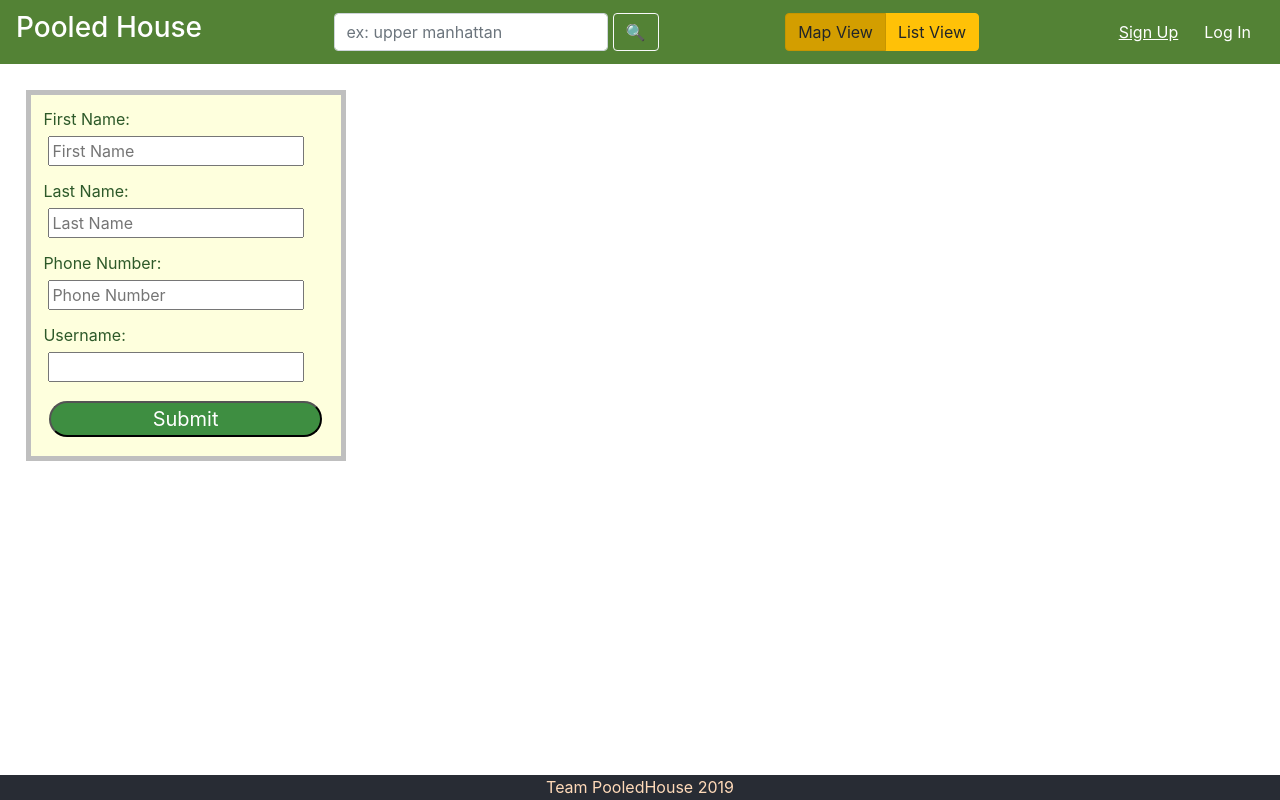
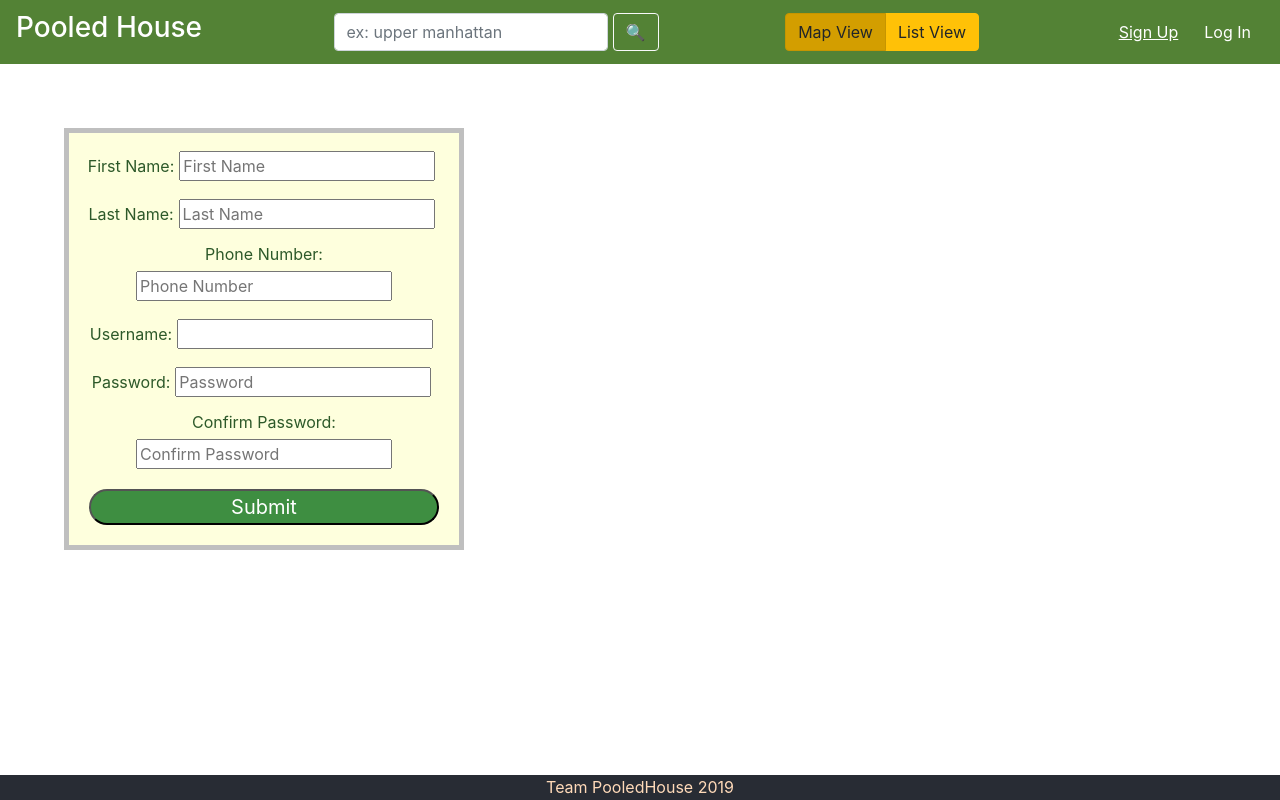
Before and after one commit to FarhanHyder/PooledHouse, a React (Create React App) app in the folder front-end/: page / in a window 1280 px wide. Both pictures are taken after a click on the button "Sign Up". Built offline with nearby package versions, Linux system fonts and the light colour scheme.

Commit message:
add signup form style

```diff
--- a/front-end/src/SignUp/SignUp.css
+++ b/front-end/src/SignUp/SignUp.css
@@ -15,15 +15,15 @@
 
 .container {
   display: grid;
-  margin: 2%;
-  text-align: left;
+  margin: 5%;
+  text-align: center;
   border: 5px;
   border-style: solid;
   border-color: #bfbfbf;
   background-color: #feffdd;
   padding: 1%;
   color: #2d5929;
-  width: 20em;
+  width: 25em;
 }
 
 input {
--- a/front-end/src/SignUp/SignUp.js
+++ b/front-end/src/SignUp/SignUp.js
@@ -17,16 +17,22 @@ class SighUp extends Component {
     return (<div>
       <form className='container' onSubmit={this.submit}>
         <label>First Name:
-          <input type='text' name='FirstName' placeholder='First Name' onChange={this.change} required/>
+          <input type='text' name='FirstName' placeholder='First Name' required/>
         </label>
         <label>Last Name:
-          <input type='text' name='LastName' placeholder='Last Name' onChange={this.change} required/>
+          <input type='text' name='LastName' placeholder='Last Name' required/>
         </label>
         <label>Phone Number:
-          <input type='tel' name='Telephone' placeholder='Phone Number' onChange={this.change} required/>
+          <input type='tel' name='Telephone' placeholder='Phone Number' required/>
         </label>
         <label>Username:
           <input type="text" ref={(input) => this.input = input} />
+        </label>
+        <label>Password:
+          <input type='password' name='Password' placeholder='Password' required/>
+        </label>
+        <label>Confirm Password:
+          <input type='password' name='ConfirmPassword' placeholder='Confirm Password' required/>
         </label>
         <input type="submit" value="Submit" className='button'/>
       </form>
```
